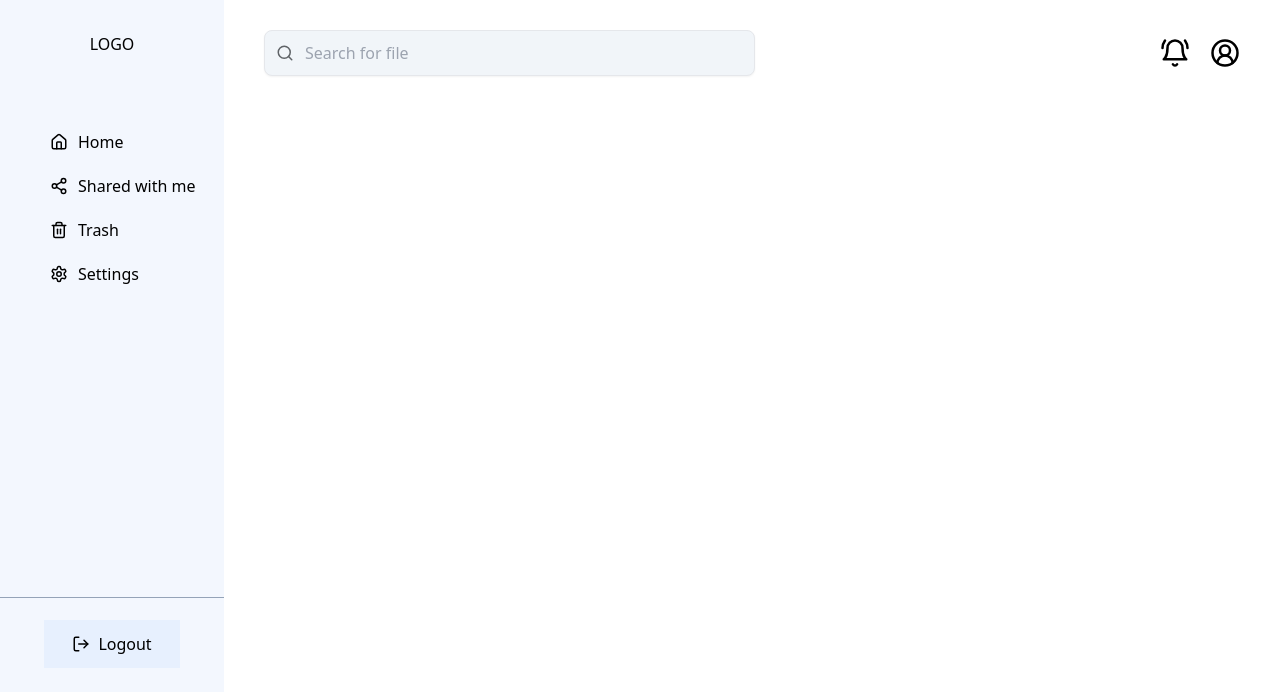
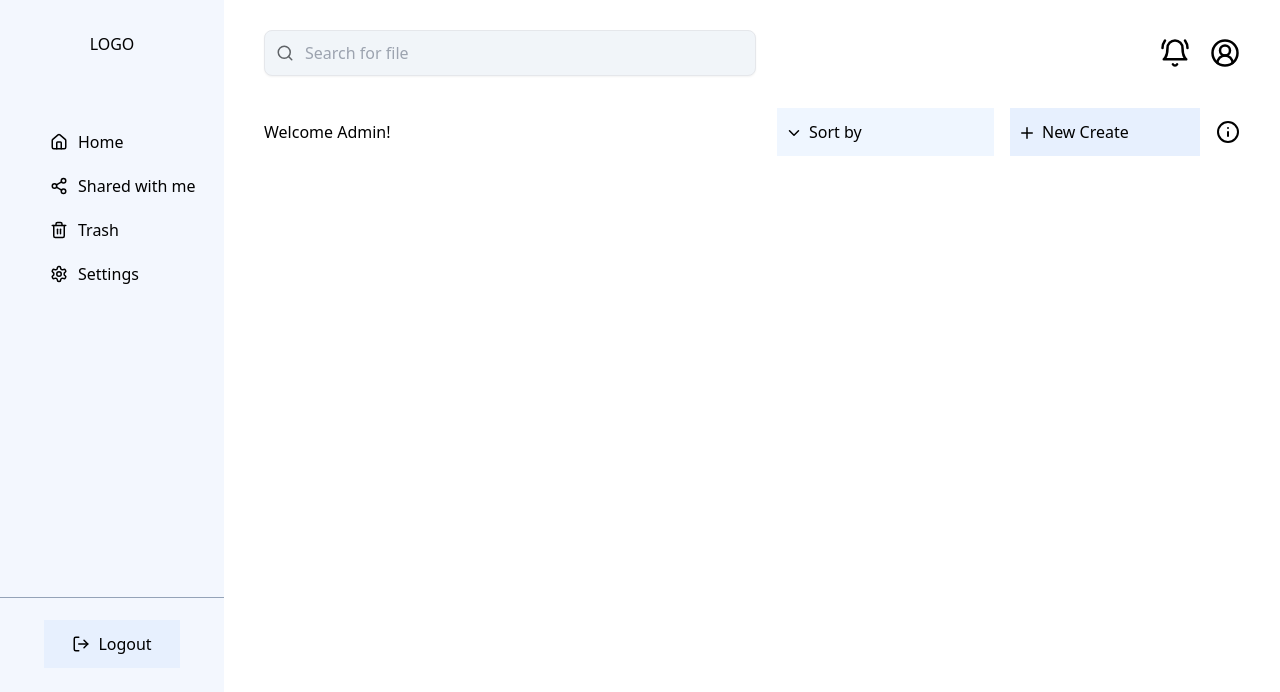
Before and after one commit to YaroslavTsybukh/File-manager, a React (Vite) app in the folder front-end/: page / in a window 1280 px wide. Shown: the top 692 px of the page. Built offline with nearby package versions, Linux system fonts and the light colour scheme; no server answers; sample sign-in values are in the browser's storage.

Commit message:
content top section is ready

```diff
--- /dev/null
+++ b/front-end/src/components/homePage/Content.tsx
@@ -0,0 +1,34 @@
+import { Plus, Info } from 'lucide-react';
+import { FC } from 'react';
+
+export const Content: FC = () => {
+    return (
+        <section className="content">
+            <div className="container">
+                <div className="content__top">
+                    <h1 className="content__title">Welcome Admin!</h1>
+
+                    <div className="content__wrapper">
+                        <select name="sort-documents" className="content__sort">
+                            <option value="0">Sort by</option>
+                            <option value="DESC Date">Descending Date</option>
+                            <option value="ASC Date">Ascending Date</option>
+                            <option value="DESC Alphabet">
+                                Descending Alphabet
+                            </option>
+                            <option value="ASC Alphabet">
+                                Ascending Alphabet
+                            </option>
+                        </select>
+                        <select name="create" className="content__create">
+                            <option value="0">New Create</option>
+                            <option value="1">Create new folder</option>
+                            <option value="2">Upload File</option>
+                        </select>
+                        <Info />
+                    </div>
+                </div>
+            </div>
+        </section>
+    );
+};
--- a/front-end/src/components/homePage/Header.tsx
+++ b/front-end/src/components/homePage/Header.tsx
@@ -1,9 +1,10 @@
+import { FC } from 'react';
 import { BellRing, CircleUserRound, Search } from 'lucide-react';
 
 import { selectUser } from 'core/store/slices/profileSlice';
 import { useAppSelector } from 'core/hooks/redux';
 
-export const Header = () => {
+export const Header: FC = () => {
     const state = useAppSelector(selectUser);
     return (
         <section className="header">
--- a/front-end/src/components/index.ts
+++ b/front-end/src/components/index.ts
@@ -3,3 +3,4 @@ export { Auth } from 'components/Auth';
 
 //homePage
 export { Header } from 'components/homePage/Header';
+export { Content } from 'components/homePage/Content';
--- a/front-end/src/pages/HomePage.tsx
+++ b/front-end/src/pages/HomePage.tsx
@@ -1,7 +1,7 @@
 import { FC } from 'react';
 import { useCheckProfile } from 'core/hooks/useCheckProfile';
 import { Layout } from 'layout/Layout';
-import { Header } from 'components';
+import { Header, Content } from 'components';
 
 export const HomePage: FC = () => {
     useCheckProfile();
@@ -9,6 +9,7 @@ export const HomePage: FC = () => {
     return (
         <Layout>
             <Header />
+            <Content />
         </Layout>
     );
 };
--- a/front-end/src/styles/_settings.css
+++ b/front-end/src/styles/_settings.css
@@ -21,4 +21,13 @@
     input {
         @apply rounded-lg border px-3.5 py-2.5 shadow-sm;
     }
+
+    button,
+    select {
+        @apply flex items-center gap-2 duration-300 ease-in-out hover:shadow-md;
+    }
+
+    select {
+        @apply bg-4.5 cursor-pointer appearance-none bg-no-repeat focus-visible:outline-0;
+    }
 }
--- a/front-end/src/styles/components/_sidebar.css
+++ b/front-end/src/styles/components/_sidebar.css
@@ -6,7 +6,7 @@
     }
 
     .aside__item {
-        @apply w-full max-w-52 cursor-pointer rounded-r-50 py-2.5 pl-12.5 hover:bg-blue-100 hover:shadow-md;
+        @apply rounded-r-12.5 w-full max-w-52 cursor-pointer py-2.5 pl-12.5 hover:bg-blue-100 hover:shadow-md;
     }
 
     .aside__link {
@@ -18,6 +18,6 @@
     }
 
     .aside__logout {
-        @apply mt-5.5 flex items-center gap-2 bg-blue-100 px-7 py-3 duration-300 ease-in-out hover:shadow-md;
+        @apply mt-5.5 bg-blue-100 px-7 py-3;
     }
 }
--- /dev/null
+++ b/front-end/src/styles/components/homePage/_content.css
@@ -0,0 +1,24 @@
+.content {
+    @apply mt-8;
+
+    .content__top {
+        @apply flex items-center justify-between;
+    }
+
+    .content__wrapper {
+        @apply flex items-center gap-4;
+    }
+
+    .content__sort,
+    .content__create {
+        @apply bg-left-2-top-4 py-3 pl-8 pr-6;
+    }
+
+    .content__sort {
+        @apply bg-chevronDown bg-blue-50;
+    }
+
+    .content__create {
+        @apply bg-plus bg-blue-100;
+    }
+}
--- a/front-end/src/styles/components/homePage/_header.css
+++ b/front-end/src/styles/components/homePage/_header.css
@@ -4,7 +4,7 @@
     }
 
     .header__block-left {
-        @apply max-w-491 relative w-full;
+        @apply max-w-123 relative w-full;
     }
 
     .lucide-search {
--- a/front-end/src/styles/main.css
+++ b/front-end/src/styles/main.css
@@ -5,3 +5,4 @@
 @import 'styles/components/_auth.css';
 @import 'styles/components/_sidebar.css';
 @import 'styles/components/homePage/_header.css';
+@import 'styles/components/homePage/_content.css';
```
Also changed, not shown: front-end/tailwind.config.js (+13 -2 lines).
